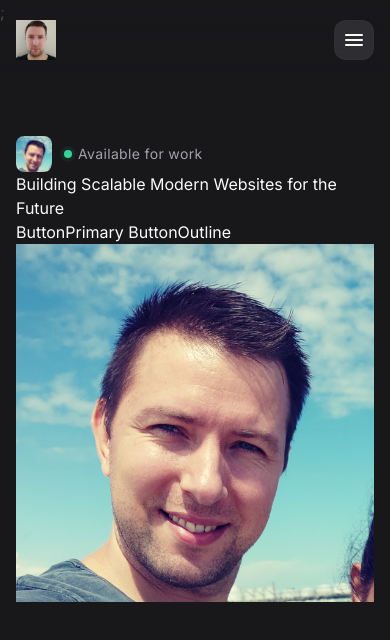
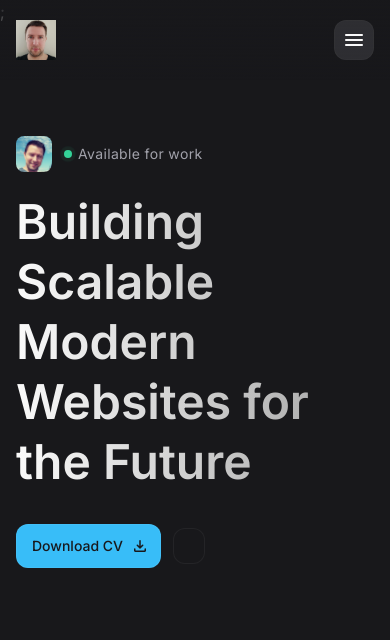
Before and after one commit to dgenutis/portfolio-template2, a React (Vite) app: page / in a window 390 px wide. Shown: the top 640 px of the page. Built offline with nearby package versions, Linux system fonts and the light colour scheme.

Commit message:
hero done

```diff
--- /dev/null
+++ b/src/components/Button.jsx
@@ -0,0 +1,126 @@
+/**
+ * @copyright 2024 Dainius Genutis
+ * @license Apache-2.0
+ */
+
+
+
+/**
+ * Node modules
+ */
+
+import PropTypes from "prop-types";
+
+
+
+/**
+ * Primary Button
+ */
+
+const ButtonPrimary = ({
+    href,
+    target = '_self',
+    label,
+    icon,
+    classes
+}) => {
+if (href) {
+return (
+<a
+ href={href}
+ target={target}
+ className={"btn btn-primary " + classes}
+ >
+    {label}
+
+    {icon ?
+    <span className="material-symbols-rounded" aria-hidden="true">
+        {icon}
+    </span>
+    : undefined
+    }
+ </a>
+)
+} else {
+    return (
+      <button className={"btn btn-primary " + classes}>
+        {label}
+
+        {icon ? (
+          <span className="material-symbols-rounded" aria-hidden="true">
+            {icon}
+          </span>
+        ) : undefined}
+      </button>
+    );
+}
+
+}
+
+ButtonPrimary.PropTypes = {
+    label: PropTypes.string.isRequired,
+    href: PropTypes.string,
+    target: PropTypes.string,
+    icon: PropTypes.string,
+    classes: PropTypes.string
+}
+
+
+
+/**
+ * Outline Button
+ */
+
+const ButtonOutline = ({
+    href,
+    target = '_self',
+    label,
+    icon,
+    classes
+}) => {
+if (href) {
+return (
+<a
+ href={href}
+ target={target}
+ className={"btn btn-outline " + classes}
+ >
+    {label}
+
+    {icon ?
+    <span className="material-symbols-rounded" aria-hidden="true">
+        {icon}
+    </span>
+    : undefined
+    }
+ </a>
+)
+} else {
+    return (
+      <button className={"btn btn-outline " + classes}>
+        {label}
+
+        {icon ? (
+          <span className="material-symbols-rounded" aria-hidden="true">
+            {icon}
+          </span>
+        ) : undefined}
+      </button>
+    );
+}
+
+}
+
+ButtonOutline.PropTypes = {
+    label: PropTypes.string.isRequired,
+    href: PropTypes.string,
+    target: PropTypes.string,
+    icon: PropTypes.string,
+    classes: PropTypes.string
+}
+
+
+export {
+    ButtonPrimary,
+    ButtonOutline
+}
--- a/src/components/Hero.jsx
+++ b/src/components/Hero.jsx
@@ -4,6 +4,13 @@
  */
 
 
+
+
+/**
+ * Components
+ */
+
+import { ButtonPrimary, ButtonOutline } from "./Button";
 
 const Hero = () => {
   return (
@@ -32,21 +39,24 @@ const Hero = () => {
               Available for work
             </div>
           </div>
-          <h2 className="headline-1">
+          <h2 className="headline-1 max-w-[15ch] sm:max-w-[20ch] lg:max-w-[15ch] mt-5 mb-8 lg:mb-10">
             Building Scalable Modern Websites for the Future
             </h2>
-          <div className="">
-              ButtonPrimary
+          <div className="flex items-center gap-3">
+              <ButtonPrimary
+              label="Download CV"
+              icon="download"
+              />
 
-              ButtonOutline
+              <ButtonOutline />
 
           </div>
         </div>
 
-        <div className="">
-          <figure className="">
+        <div className="hidden lg:block">
+          <figure className="w-full max-w-[480] ml-auto bg-gradient-to-t from-sky-400 via-25% via-sky-400/40 to-65% rounded-[60px] overflow-hidden">
             <img
-            src="/2.jpg"
+            src="/3.png"
             width={656}
             height={800}
             alt="Dainius Genutis"
--- a/src/index.css
+++ b/src/index.css
@@ -15,6 +15,24 @@ scroll-behavior: smooth;
 body {
     @apply bg-zinc-900 text-zinc-50
 }
+
+
+/* ---------------------------------- *\
+* TYPOGRAPHY
+\* ---------------------------------- */
+
+.headline-1 {
+    @apply max-w-max;
+    background: -webkit-linear-gradient(0deg, #fafafa, #a1a1a1);
+    -webkit-background-clip: text;
+    -webkit-text-fill-color: transparent;
+
+}
+
+.headline-1 {
+    @apply text-5xl leading-tight font-semibold lg:text-[55px] lg:leading-[1.15]
+}
+
 
 
 /* ---------------------------------- *\
@@ -85,3 +103,15 @@ body {
 .btn-secondary {
     @apply bg-zinc-50 text-zinc-900 active:bg-zinc-50/80
 }
+
+.btn .material-symbols-rounded {
+    @apply text-[18px]
+}
+
+.btn:has( .material-symbols-rounded) {
+    @apply pr-3
+}
+
+.btn-primary {
+    @apply h-11 bg-sky-400 text-zinc-900 hover:bg-sky-300 active:bg-sky-400
+}
```
Also changed, not shown: public/3.png (added).
